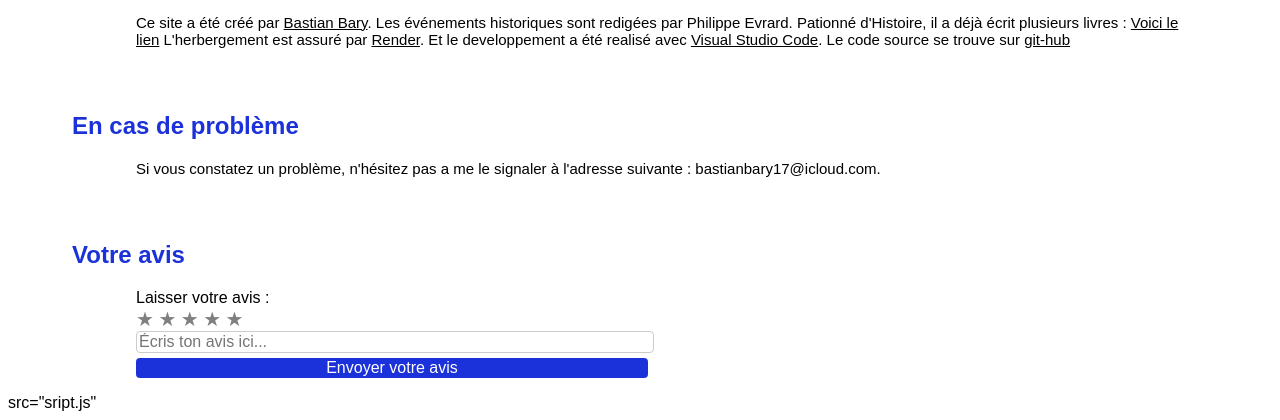
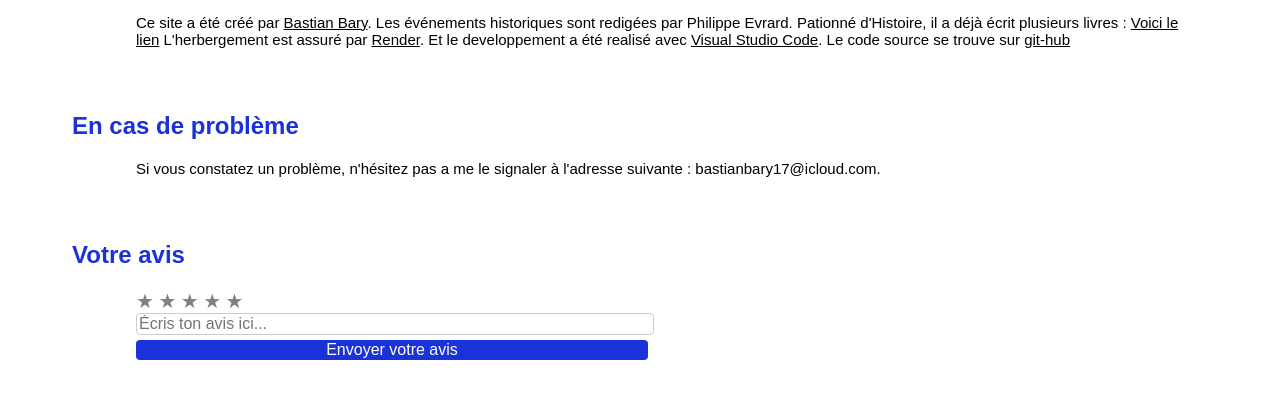
Before and after one commit to babadu17/evenement-du-jour, a Flask app: template templates/index.html in a window 1280 px wide. Shown: the part 415-835 px from the top of the page. After the commit the page ends 775 px from the top, so only its background shows below. Run offline with Flask 3, Linux system fonts and the light colour scheme; the template is opened without the code that fills it: most values are stand-ins (such as "Sample title", 1, 10 or a date in 2020).

Commit message:
Update index.html

```diff
--- a/templates/index.html
+++ b/templates/index.html
@@ -4,7 +4,7 @@
         <meta charset="UTF-8">
         <meta name="viewport" content="width=device-width, initial-scale=1.0">
         <title>Anniversaire historique du jour</title>
-        <link rel="stylesheet" href="static/style.css">
+        <link rel="stylesheet" href="{{ url_for('static', filename='style.css') }}">
         <link rel="icon" herf="static/icon.png">
         <meta name="description" content="Annivairesaires d'événements historiques du jour">
     </head>
@@ -48,18 +48,25 @@
 
         <h2>Votre avis</h2>
         <form action="/enregistrer_avis" method="post" class="avis">
-            <label for="avi">Laisser votre avis :</label><br>
             <div id="stars">
-               <span class="star" data-value="1">★</span>
-               <span class="star" data-value="2">★</span>
-               <span class="star" data-value="3">★</span>
-               <span class="star" data-value="4">★</span>
-               <span class="star" data-value="5">★</span>
+                <span class="star" data-value="1">★</span>
+                <span class="star" data-value="2">★</span>
+                <span class="star" data-value="3">★</span>
+                <span class="star" data-value="4">★</span>
+                <span class="star" data-value="5">★</span>
             </div>
+
+            <!-- champ caché pour stocker la note -->
+            <input type="hidden" name="note" id="note-value">
+
+            <!-- ton champ texte -->
             <input type="text" name="avis" placeholder="Écris ton avis ici..."><br>
+
+            <!-- bouton -->
             <input id="avis" type="submit" value="Envoyer votre avis">
             <p>{{ message }}</p>
         </form>
-        <sript> src="sript.js"</sript>
+        <p id="resultat" class="cacher">Note : 0 étoile(s)</p>
+        <script src="{{ url_for('static', filename='script.js') }}"></script>
     </body>
 </html>
```
